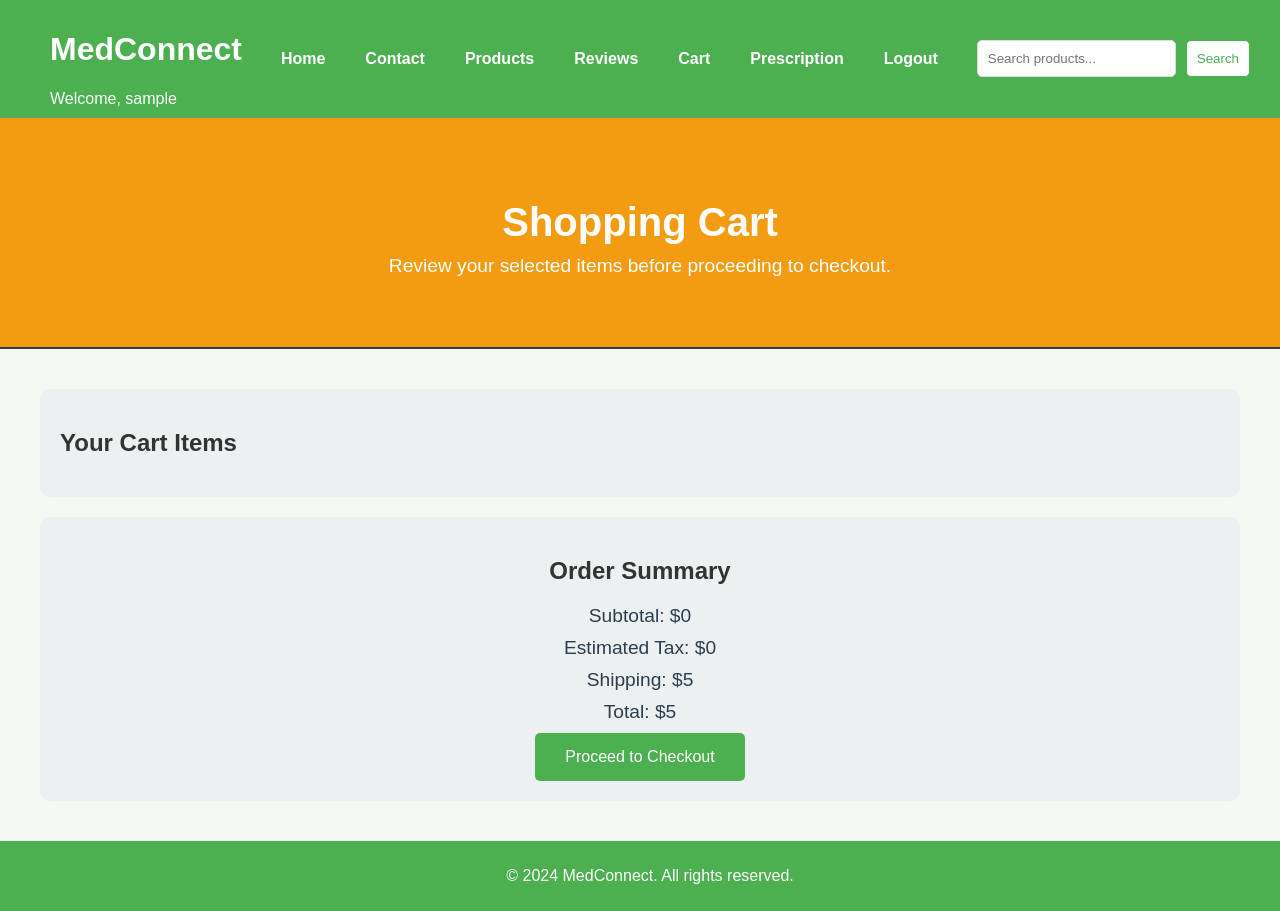
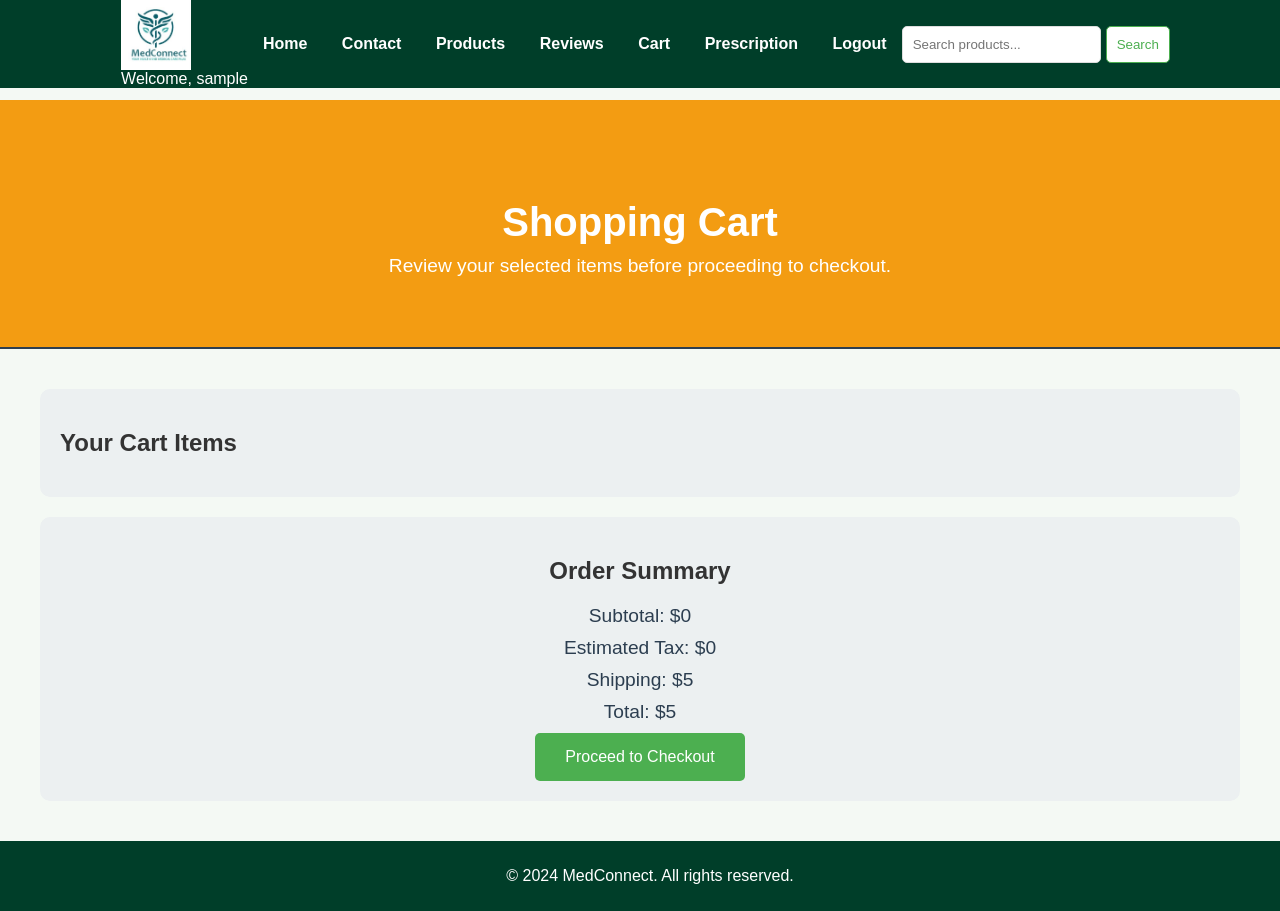
Before and after one commit to levoski1/Med_connect, a Django app: page /product/cart/ in a window 1280 px wide. Run offline with Django 5.2, Linux system fonts and the light colour scheme; the visitor is signed in with stand-in values (Sample User, id 1); data that the repository does not hold is empty.

Commit message:
header/color display work

```diff
--- a/Product/static/product/css/base.css
+++ b/Product/static/product/css/base.css
@@ -1,3 +1,7 @@
+html{
+    scroll-behavior: smooth;
+}
+
 body {
     font-family: Arial, sans-serif;
     background-color: #F4F9F4;
@@ -7,10 +11,14 @@ body {
 }
 
 header {
-    background-color: #4CAF50;
+    display: flex;
+    justify-content: space-between;
+    align-items: center;
+    flex-wrap: wrap;
+    background-color: #003e29;
     color: white;
-    padding: 10px 10px;
-    margin-left: 10px 10px;
+    padding: 0px 5px;
+    margin-left: 0px 5px;
     text-align: center;
     position: fixed;
     width: 100%;
@@ -31,11 +39,18 @@ header {
     display: flex;
     flex-direction: column;
     align-items: flex-start;
+    margin-right: auto;
+    padding-left: 1px;
+}
+
+img{
+    width: 70px;
+    height: 70px;
 }
 
 nav {
-    display: flex;
-    gap: 10px;
+    flex: 1;
+    gap: 5px;
     flex-wrap: wrap;
     align-items: center;
 }
@@ -52,8 +67,10 @@ nav a:hover {
 }
 
 .search-form {
+    float: right;
     display: flex;
-    gap: 10px;
+    gap: 5px;
+    margin-left: auto;
     margin-right: 20px 20px;
 }
 
@@ -79,7 +96,7 @@ nav a:hover {
 
 
 footer {
-    background-color: #4CAF50;
+    background-color: #003e29;
     color: white;
     text-align: center;
     padding: 10px;
--- a/Product/static/product/css/product_list.css
+++ b/Product/static/product/css/product_list.css
@@ -20,7 +20,7 @@
 }
 
 .hero button {
-    background-color: #4CAF50;
+    background-color: #003e29;
     color: white;
     border: none;
     padding: 15px 30px;
@@ -78,7 +78,7 @@
 }
 
 .product button, .contact-form button {
-    background-color: #4CAF50;
+    background-color: #003e29;
     color: white;
     border: none;
     padding: 10px 20px;
--- a/Product/templates/product/base.html
+++ b/Product/templates/product/base.html
@@ -11,7 +11,7 @@
     <header>
         <div class="header-container">
             <div class="logo-container">
-                <h1>MedConnect</h1>
+                <img src="{% static 'app/images/logo.jpeg' %}">
                 {% if request.user.is_authenticated %}
                 <span>Welcome, {{ user.username }}</span>
                 {% endif %}
```
Also changed, not shown: Product/migrations/0001_initial.py (added).
